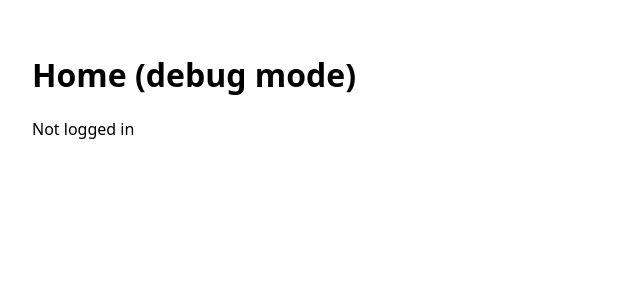
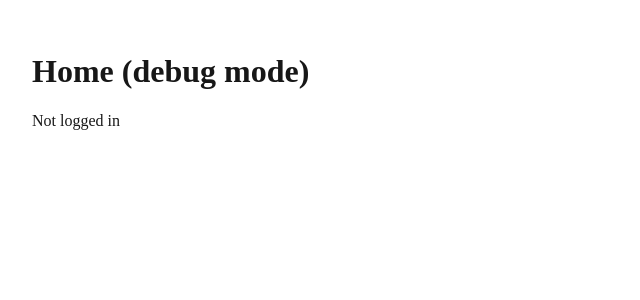
Before and after one commit to badge637-stack/Match-Tester, a Next.js app: page / in a window 1280 px wide. Shown: the top 300 px of the page, without its empty margins (0-640 px from the left). Built offline with nearby package versions, Linux system fonts and the light colour scheme; no server answers.

Commit message:
Update globals.css

```diff
--- a/app/globals.css
+++ b/app/globals.css
@@ -2,9 +2,20 @@
 @tailwind components;
 @tailwind utilities;
 
-/* Optional base styling */
+/* Optional: your existing variables can stay */
+:root {
+  --background: #ffffff;
+  --foreground: #171717;
+}
+
+@media (prefers-color-scheme: dark) {
+  :root {
+    --background: #0a0a0a;
+    --foreground: #ededed;
+  }
+}
+
 body {
-  font-family: system-ui, -apple-system, BlinkMacSystemFont, 'Segoe UI',
-    Roboto, Oxygen, Ubuntu, Cantarell, 'Open Sans', 'Helvetica Neue',
-    sans-serif;
+  background: var(--background);
+  color: var(--foreground);
 }
```
